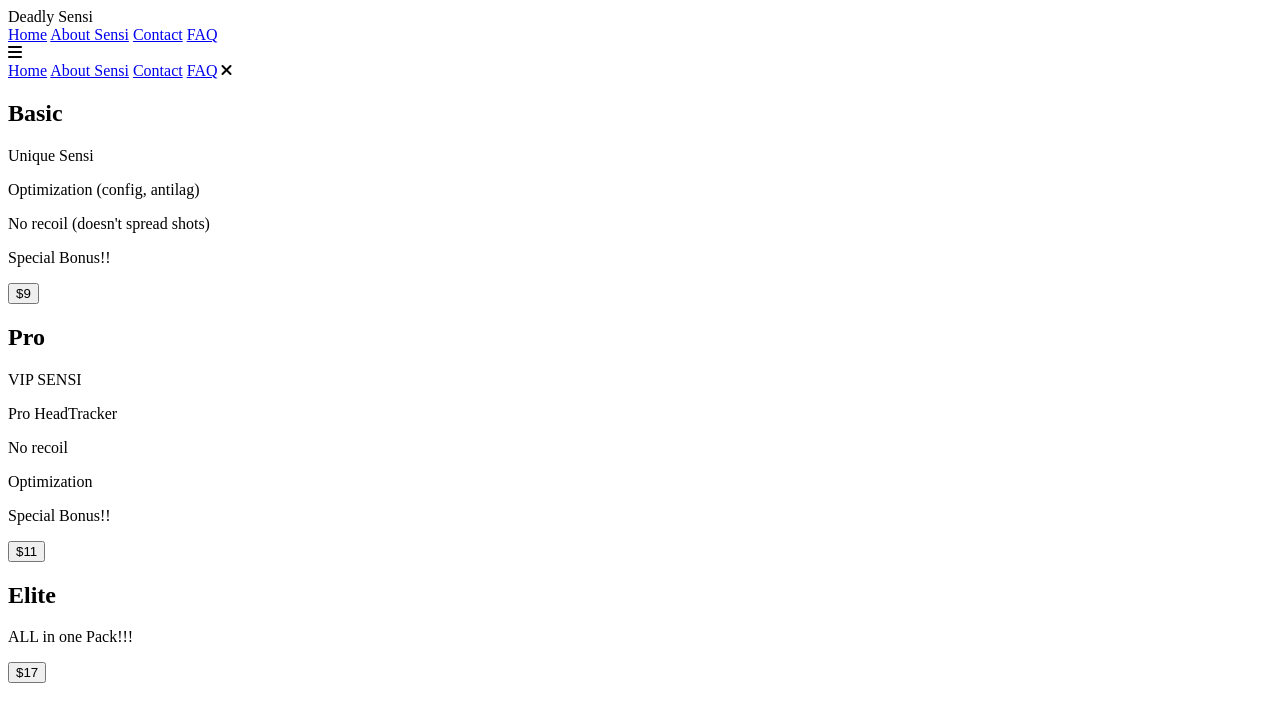
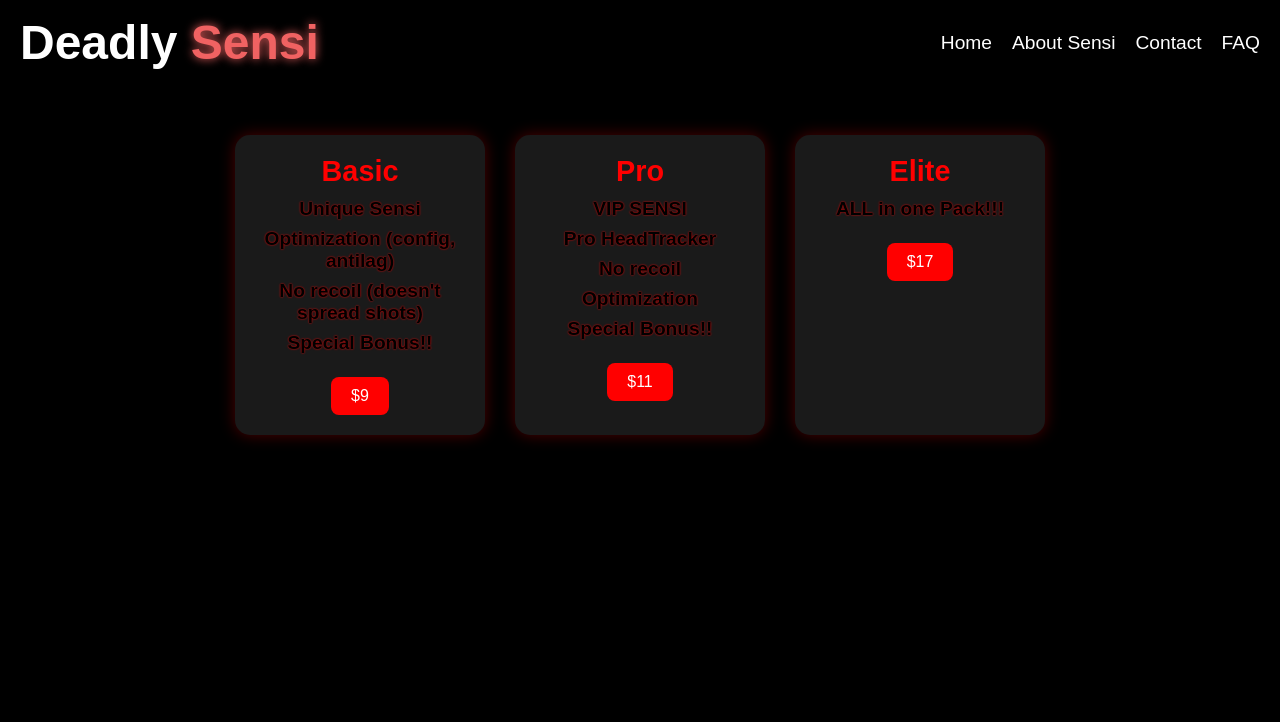
Before and after one commit to Zaimcoder00/ffsensi1, a plain HTML site: page index.html in a window 1280 px wide. Drawn offline with nearby package versions, Linux system fonts and the light colour scheme.

Commit message:
index.html

```diff
--- a/index.html
+++ b/index.html
@@ -6,7 +6,7 @@
     <title>Price</title>
     <link rel="stylesheet" href="https://cdnjs.cloudflare.com/ajax/libs/font-awesome/6.0.0/css/all.min.css" />
     <link rel="stylesheet" href="https://unpkg.com/aos@next/dist/aos.css" />
-    <link rel="stylesheet" href="price.css" />
+    <link rel="stylesheet" href="index.css" />
 </head>
 
 <body>
```
